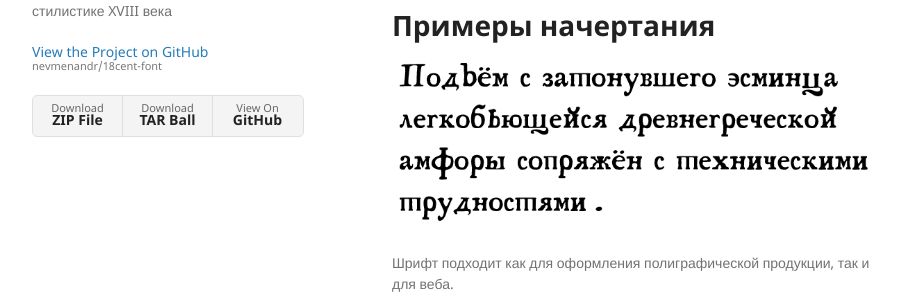
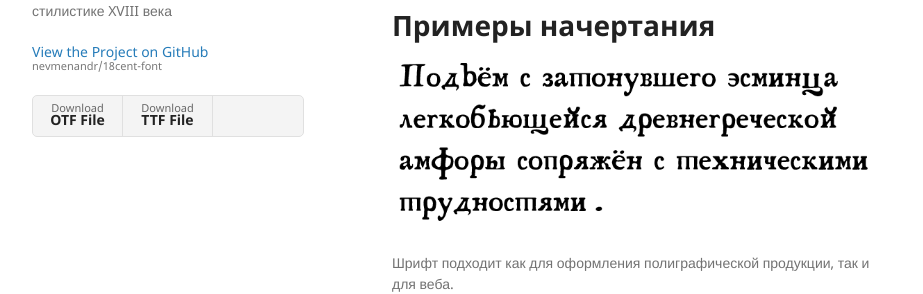
Before and after one commit to nevmenandr/18cent-font, a Jekyll site: the page built from index.md, in a window 1280 px wide. Shown: the part 285-579 px from the top of the page, without its empty margins (178-1101 px from the left). Built offline with Jekyll 4.4.1, drawn with Linux system fonts in a browser that asks for light colours.

Commit message:
Update default.html

```diff
--- a/_layouts/default.html
+++ b/_layouts/default.html
@@ -32,9 +32,8 @@
 
         {% if site.show_downloads %}
         <ul class="downloads">
-          <li><a href="{{ site.github.zip_url }}">Download <strong>ZIP File</strong></a></li>
-          <li><a href="{{ site.github.tar_url }}">Download <strong>TAR Ball</strong></a></li>
-          <li><a href="{{ site.github.repository_url }}">View On <strong>GitHub</strong></a></li>
+          <li><a href="https://github.com/nevmenandr/18cent-font/blob/master/18cent-normal.otf?raw=true">Download <strong>OTF File</strong></a></li>
+          <li><a href="https://github.com/nevmenandr/18cent-font/blob/master/18cent-normal.ttf?raw=true">Download <strong>TTF File</strong></a></li>
         </ul>
         {% endif %}
       </header>
```
